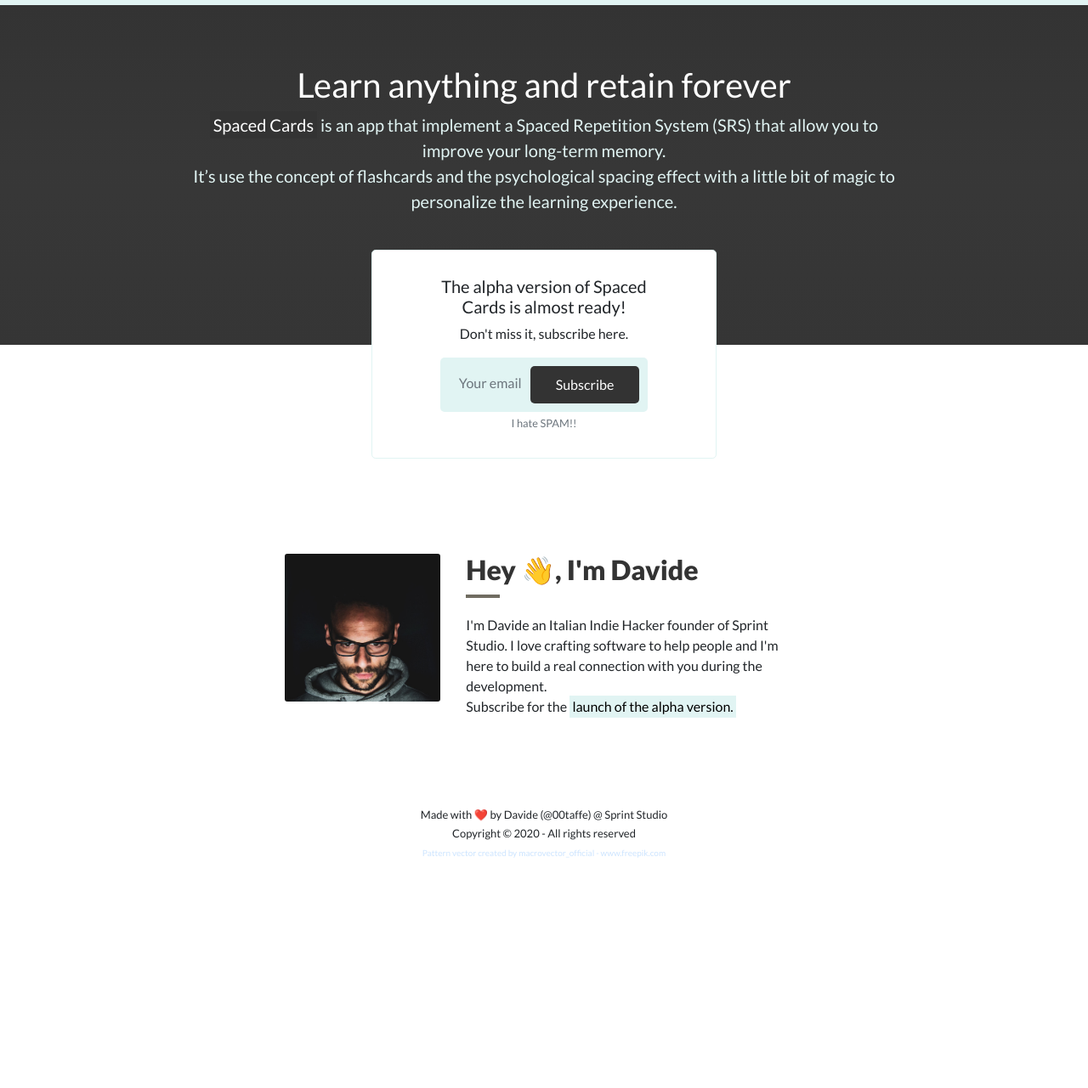
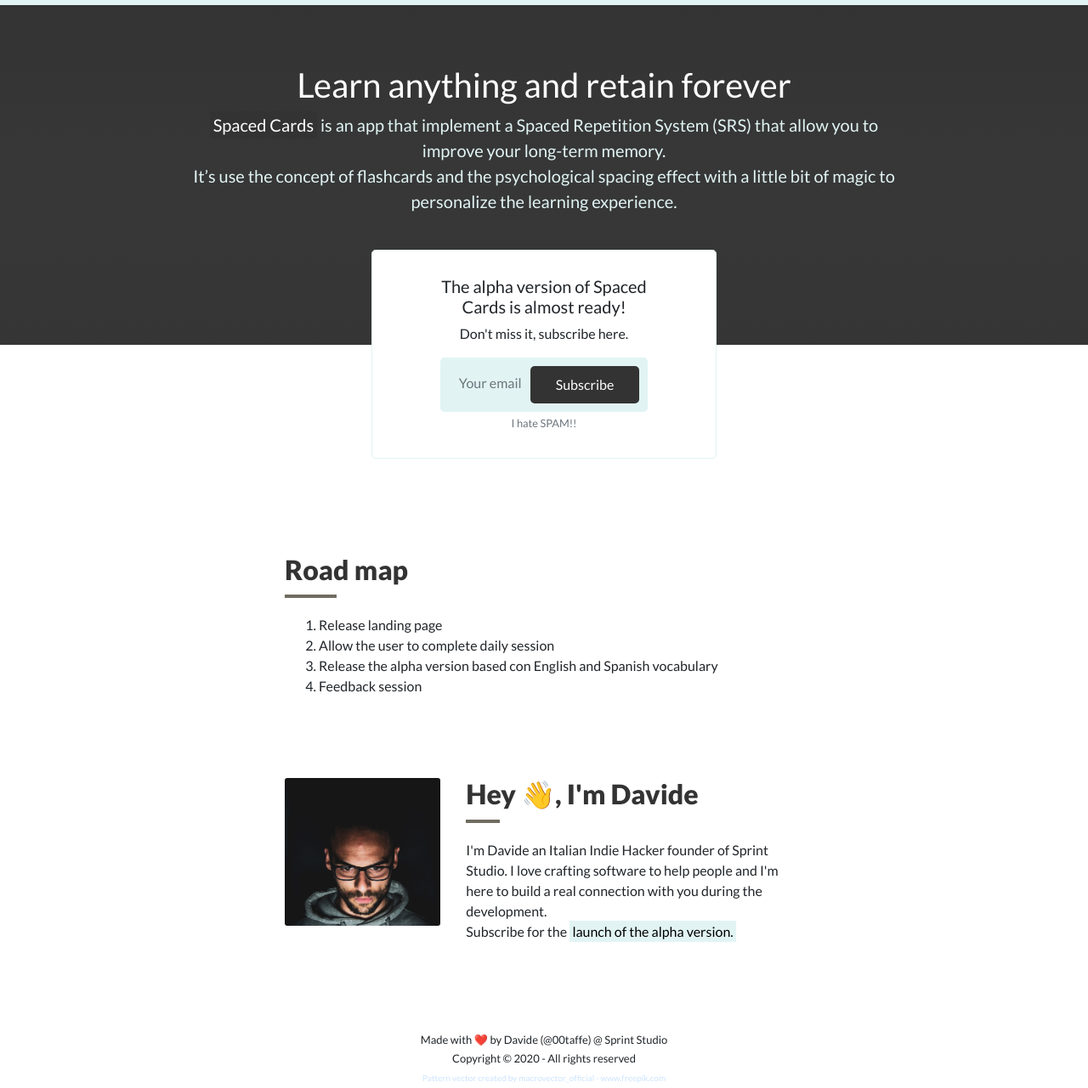
Before and after one commit to sprint-studio/spaced-cards-landing, a Jekyll site: the page built from index.html, in a window 1280 px wide. Shown: the whole page at 85% size. Built offline with Jekyll 4.4.1, drawn with Linux system fonts in a browser that asks for light colours; before the commit the page ends 1016 px from its top, so only the background shows below that.

Commit message:
Added roadmap

```diff
--- a/_data/content.yml
+++ b/_data/content.yml
@@ -1,3 +1,9 @@
+roadmap:
+  - "Release landing page"
+  - "Allow the user to complete daily session"
+  - "Release the alpha version based con English and Spanish vocabulary"
+  - "Feedback session"
+
 team:
     - name: "Davide Sicignani"
       description: "This is a wider card with supporting text below as a natural lead-in to additional content. This content is a little bit longer."
--- /dev/null
+++ b/_includes/road-map.html
@@ -0,0 +1,13 @@
+<section id="roadmap">
+    <div class="row">
+        <div class="col-3"></div>
+        <div class="col-6">
+            <h2 class="section-title">Road map</h2>
+            <ol>
+                {% for step in site.data.content.roadmap %}
+                <li>{{ step }}</li>
+            {% endfor %}
+            </ol>
+        </div>
+    </div>
+</section>
--- a/_layouts/default.html
+++ b/_layouts/default.html
@@ -4,6 +4,7 @@
   <body id="page-top" class="index">
     <div class="container-fluid">
       {% include header.html %}
+      {% include road-map.html %}
       {% include why.html %}
       {% include footer.html %}
       {% include js.html %}
--- a/assets/css/style.scss
+++ b/assets/css/style.scss
@@ -20,6 +20,10 @@
   &.btn-primary {
     background-color: $dark-brown;
   }
+}
+
+html, body {
+  width: 100%;
 }
 
 body {
@@ -140,6 +144,7 @@
     }
   }
 
+
   @media (max-width: 768px) {
     .jumbotron {
       background-color: white;
```
Also changed, not shown: 2 other files.
